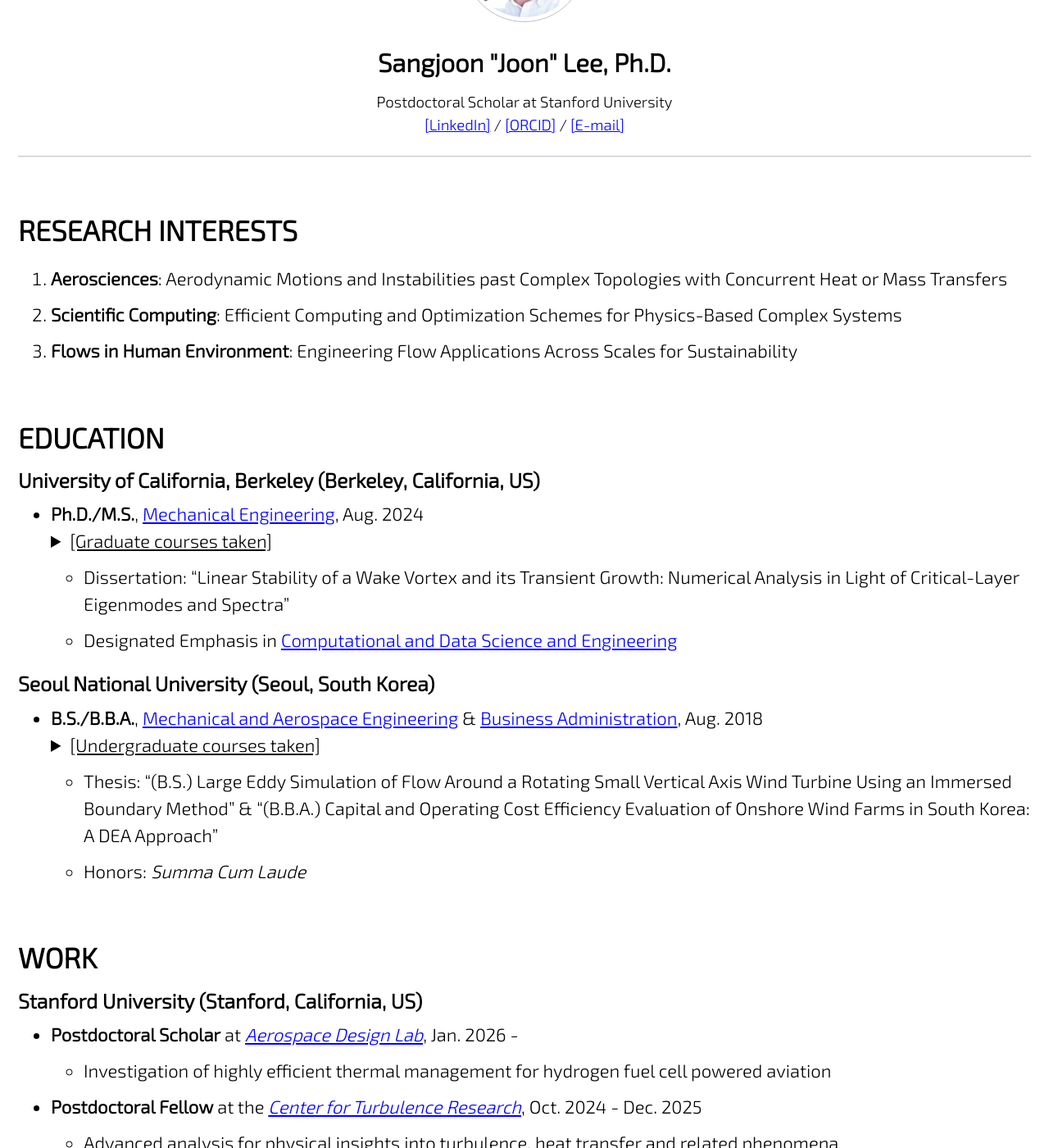
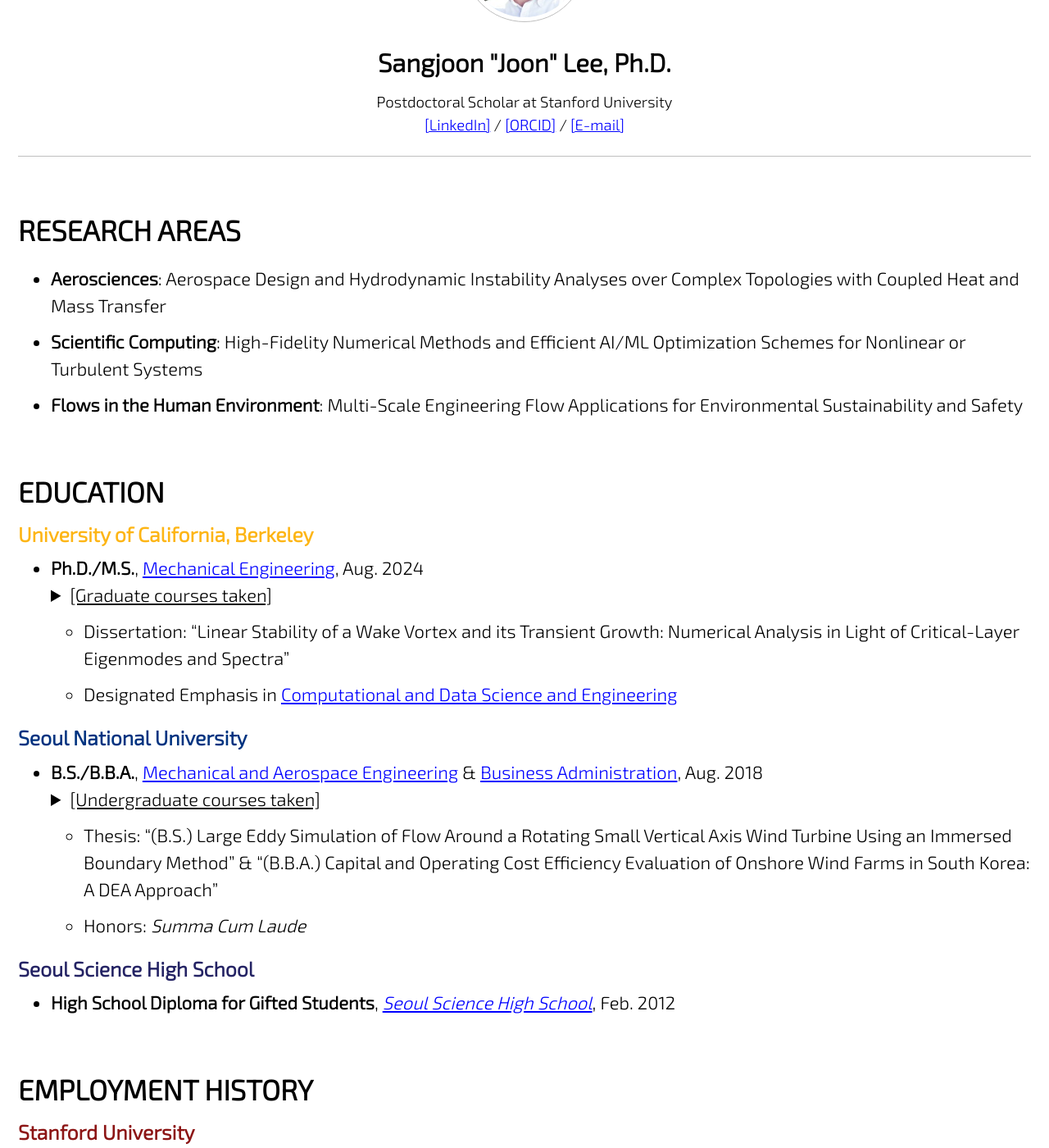
Before and after one commit to jun9303/jun9303.github.io, a Jekyll site: the page built from _pages/about_me.md, in a window 1280 px wide and 1400 px high, scrolled down 469 px. Shown: the whole window at 82% size. Built offline with Jekyll 4.4.1, drawn with Linux system fonts in a browser that asks for light colours; cached includes are drawn as plain includes; some of the changed text lies outside the part shown.

Commit message:
Refactor about me section: update research interests to research areas and enhance descriptions for clarity

```diff
--- a/_pages/about_me.md
+++ b/_pages/about_me.md
@@ -15,15 +15,15 @@ feature_row:
 
 {% include feature_row type="center" %}
 
-# RESEARCH INTERESTS
+# RESEARCH AREAS
 
-1. **Aerosciences**: Aerodynamic Motions and Instabilities past Complex Topologies with Concurrent Heat or Mass Transfers
-2. **Scientific Computing**: Efficient Computing and Optimization Schemes for Physics-Based Complex Systems
-3. **Flows in Human Environment**: Engineering Flow Applications Across Scales for Sustainability
+- **Aerosciences**: Aerospace Design and Hydrodynamic Instability Analyses over Complex Topologies with Coupled Heat and Mass Transfer
+- **Scientific Computing**: High-Fidelity Numerical Methods and Efficient AI/ML Optimization Schemes for Nonlinear or Turbulent Systems
+- **Flows in the Human Environment**: Multi-Scale Engineering Flow Applications for Environmental Sustainability and Safety
 
 # EDUCATION
 
-### University of California, Berkeley (Berkeley, California, US)
+### <span style="color: #FDB515">University of California, Berkeley</span>
 - **Ph.D./M.S.**, [Mechanical Engineering](http://me.berkeley.edu/), Aug. 2024
     <details>
       <summary style="text-decoration:underline; cursor:pointer;">[Graduate courses taken]</summary>
@@ -37,7 +37,7 @@ feature_row:
   + Dissertation: "Linear Stability of a Wake Vortex and its Transient Growth: Numerical Analysis in Light of Critical-Layer Eigenmodes and Spectra"
   + Designated Emphasis in [Computational and Data Science and Engineering](https://data.berkeley.edu/decdse/)
 
-### Seoul National University (Seoul, South Korea)
+### <span style="color: #003380">Seoul National University</span>
 - **B.S./B.B.A.**, [Mechanical and Aerospace Engineering](http://me.snu.ac.kr/en) & [Business Administration](http://cba.snu.ac.kr/en), Aug. 2018
     <details>
       <summary style="text-decoration:underline; cursor:pointer;">[Undergraduate courses taken]</summary>
@@ -49,23 +49,23 @@ feature_row:
   + Thesis: "(B.S.) Large Eddy Simulation of Flow Around a Rotating Small Vertical Axis Wind Turbine Using an Immersed Boundary Method" & "(B.B.A.) Capital and Operating Cost Efficiency Evaluation of Onshore Wind Farms in South Korea: A DEA Approach"
   + Honors: *Summa Cum Laude*
 
-<!-- ### Seoul Science High School (Seoul, South Korea)
-- **High School Diploma for Gifted Students**, *[Seoul Science High School](http://en.sshs.hs.kr)*, Feb. 2012 -->
+### <span style="color: #242364">Seoul Science High School</span>
+- **High School Diploma for Gifted Students**, *[Seoul Science High School](http://en.sshs.hs.kr)*, Feb. 2012
 
-# WORK
+# EMPLOYMENT HISTORY
 
-### Stanford University (Stanford, California, US)
+### <span style="color: #8C1515">Stanford University</span>
 - **Postdoctoral Scholar** at *[Aerospace Design Lab](https://adl.stanford.edu/)*, Jan. 2026 -
   + Investigation of highly efficient thermal management for hydrogen fuel cell powered aviation
 - **Postdoctoral Fellow** at the *[Center for Turbulence Research](https://ctr.stanford.edu/)*, Oct. 2024 - Dec. 2025
   + Advanced analysis for physical insights into turbulence, heat transfer and related phenomena
 
-### University of California, Berkeley (Berkeley, California, US)
+### <span style="color: #FDB515">University of California, Berkeley</span>
 - **Graduate Student Researcher** at *[Computational Fluid Dynamics Lab](https://cfd.me.berkeley.edu/)*, Jan. 2020 - Aug. 2024
   + Numerical examination of destabilizing aircraft wake vortices using a global eigenvalue and eigenmode analysis in association with a spectral collocation method
   + Optimization of hydro-/aerodynamic designs with a Bayesian inference or a genetic algorithm using the Design-by-Morphing (DbM) technique
 
-### Seoul National University (Seoul, South Korea)
+### <span style="color: #003380">Seoul National University</span>
 - **Researcher** at *[Energy & Environmental Flow Lab](http://eeflow.snu.ac.kr), Seoul National University*, Jul. 2017 - Aug. 2018
   + Development and validation on conjugate heat transfer (CHT) codes with an efficient interpolation scheme for thermal properties at interfaces
   + Flow visualization using Magnetic Resonance Velocimetry (MRV) and Large Eddy Simulation (LES)
@@ -73,9 +73,9 @@ feature_row:
   + Simulation of flow around a rotating small Vertical Axis Wind Turbine (VAWT) as a part of the undergraduate thesis program
   + Numerical study for Computational Fluid Dynamics (CFD) based on an Immersed Boundary (IB) method
 
-# TEACHING
+# TEACHING EXPERIENCE
 
-### University of California, Berkeley (Berkeley, California, US)
+### <span style="color: #FDB515">University of California, Berkeley</span>
 - **Teaching Assistant**, Jan. 2024 - May 2024
   + *Introduction to Computer Programming for Scientists and Engineers (ENGIN 7)*
   <!-- + Taught basic programming strategies and numerical methods for scientific computing -->
@@ -87,7 +87,7 @@ feature_row:
   <!-- + Taught experimental techniques for mechanical engineering, run lab sessions, graded assignments and reports, had office hours and answered questions in person and online -->
   <!-- + Received the Outstanding Graduate Student Instructor (OGSI) award in Apr. 2021 -->
 
-### Seoul National University (Seoul, South Korea)
+### <span style="color: #003380">Seoul National University</span>
 - **Undergraduate Tutor**, Mar. 2013 - Dec. 2013
   + *Basic Calculus 2 (007.102)* and *Basic Calculus 1/2 (007.098A/099A)*
   <!-- + Tutored freshmen who have difficulty in studying university-level calculus and physics -->
```
